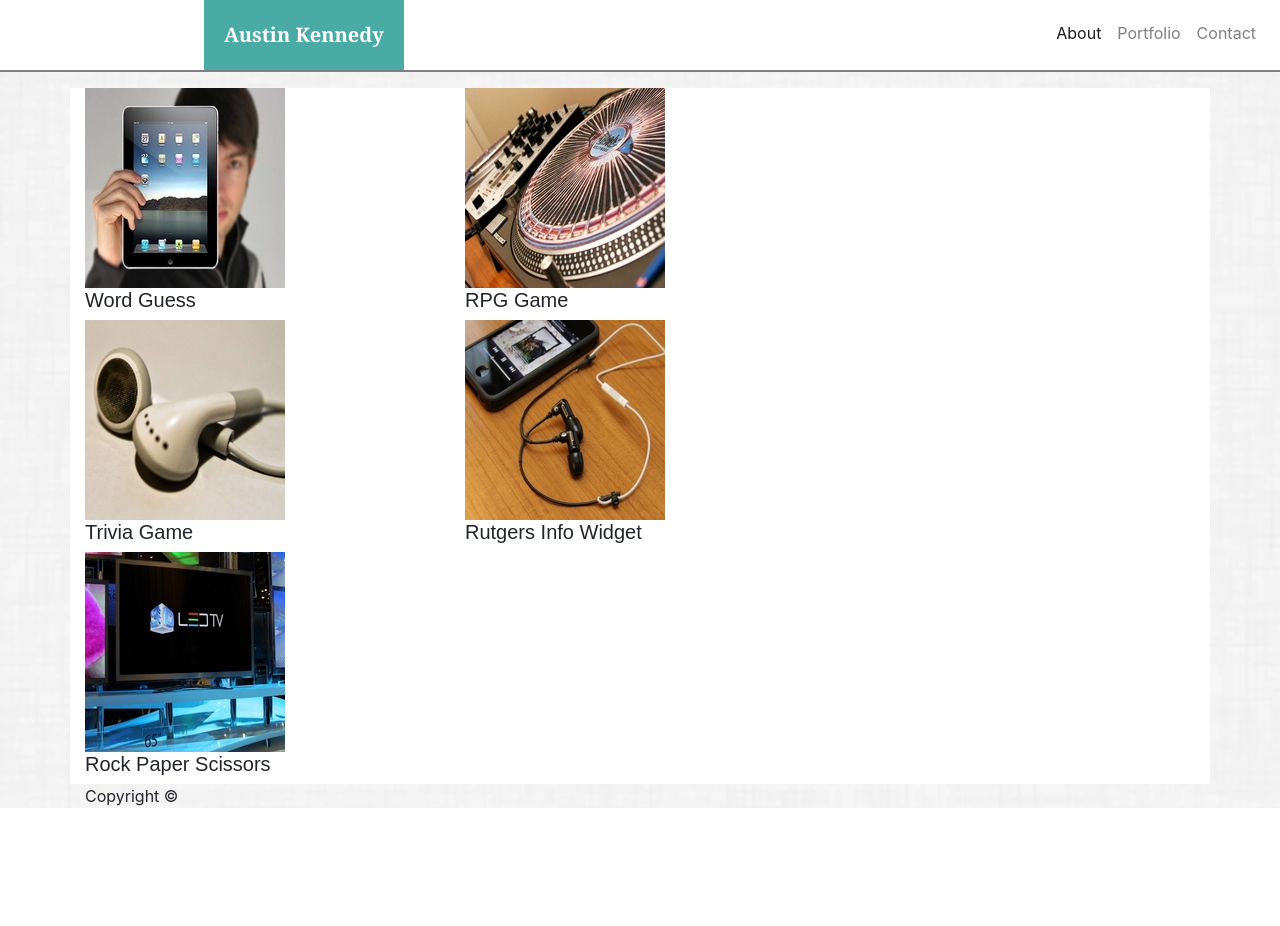
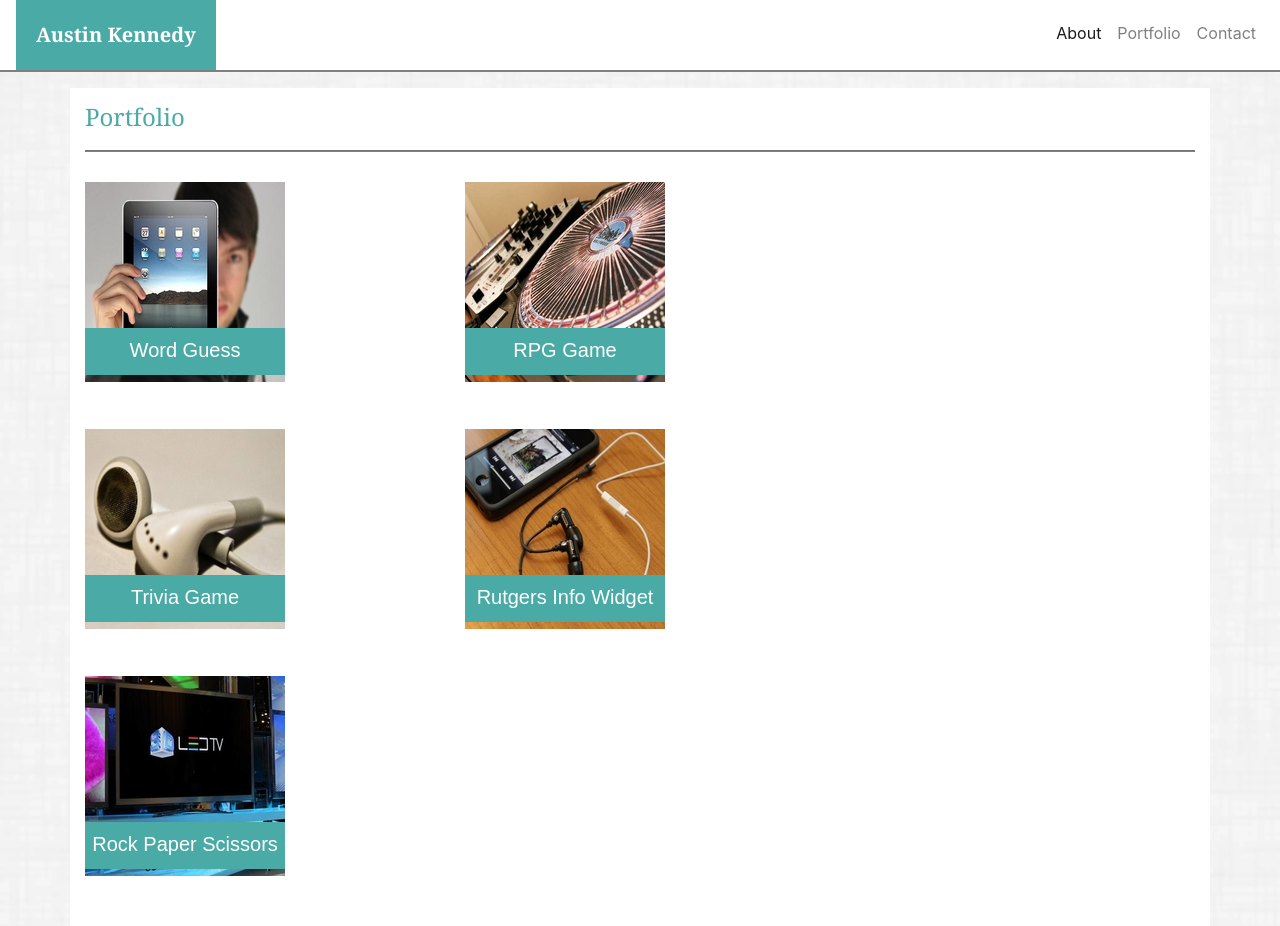
Before and after one commit to kennedyaustin/Bootstrap-Portfolio, a plain HTML site: page portfolio.html in a window 1280 px wide. Shown: the top 926 px of the page. Before the commit the page ends 808 px from the top, so only its background shows below. Drawn offline with nearby package versions, Linux system fonts and the light colour scheme.

Commit message:
finished portfolio body

```diff
--- a/assets/css/style.css
+++ b/assets/css/style.css
@@ -7,8 +7,22 @@
 }
 
 #portfolioBox {
+    padding: 15px;
     background-color: #ffffff;
 }
+
+#portBoxheader {
+    color: #4aaaa5;
+    font-family: Georgia, 'Times New Roman', Times, serif;
+    font-weight: bold;
+}
+
+#indBoxheader {
+    color: #4aaaa5;
+    font-family: Georgia, 'Times New Roman', Times, serif;
+    font-weight: bold;
+}
+
 
 body {
     background-image: url("../images/dust_scratches.png");
@@ -17,13 +31,30 @@ body {
 
 h5 {
     font-family: 'Arial', 'Helvetica Neue', Helvetica, sans-serif;
+    color: #ffffff;
+}
+
+hr {
+    background-color: gray;
+    height: 1px;
+    width: 100%;
+    margin: 10px 15px 30px 15px;
 }
 
 .navbar {
     border-bottom: 2px solid gray;
 }
 
-@media screen and (min-width: 500px) {
+.blueboxes {
+    position: relative;
+    background-color: #4aaaa5;
+    text-align: center;
+    width: 200px;
+    bottom: 54px;
+    padding: 10px 0 5px 0;
+}
+
+@media screen and (max-width: 560px) and (min-width: 1056px) {
     #header {
         margin-left: 188px;
     }
--- a/portfolio.html
+++ b/portfolio.html
@@ -9,9 +9,33 @@
   <link rel="stylesheet" type="text/css" href="assets/css/style.css">
 </head>
 
+<!-- <header>
+
+  <nav class="navbar navbar-expand-lg navbar-light bg-white">
+    <a class="navbar-brand my-n2" id="header" href="#">Austin Kennedy</a>
+    <button class="navbar-toggler" type="button" data-toggle="collapse" data-target="#navbarNav" aria-controls="navbarNav" aria-expanded="false" aria-label="Toggle navigation">
+      <span class="navbar-toggler-icon"></span>
+    </button>
+    <div class="collapse navbar-collapse" id="navbarNav">
+      <ul class="navbar-nav ml-auto mb-1">
+        <li class="nav-item active">
+          <a class="nav-link" href="#">About</Menu> <span class="sr-only">(current)</span></a>
+        </li>
+        <li class="nav-item">
+          <a class="nav-link" href="#">Portfolio</a>
+        </li>
+        <li class="nav-item">
+          <a class="nav-link" href="#">Contact</a>
+        </li>
+      </ul>
+    </div>
+  </nav>
+
+</header> -->
+
 <body>
 
-  <header id="masthead">
+  <header>
 
     <nav class="navbar navbar-expand-lg navbar-light bg-white">
       <a class="navbar-brand my-n2" id="header" href="#">Austin Kennedy</a>
@@ -37,43 +61,67 @@
 
   <div class= "container mt-3" id="portfolioBox">
 
+    <div class="row">
+
+      <div class= "col-md-4" id="portBoxheader">
+
+        <h4>Portfolio</h4>
+
+      </div>
+      <hr>
+
+    </div>
+
     <div class= "row">
 
-      <div class=" col-md-4">
+      <div class= "col-md-4">
         <img src="assets/images/technics-q-c-640-480-1.jpg" alt="Word Guess">
 
+        <div class= "blueboxes">
           <h5>Word Guess</h5>
         </div>
 
-      <div class=" col-md-4">
+      </div>
+
+      <div class= "col-md-4">
         <img src="assets/images/technics-q-c-640-480-2.jpg" alt="RPG Game">
 
+        <div class= "blueboxes">
           <h5>RPG Game</h5>
+        </div>
+
       </div>
 
     </div>
 
     <div class= "row">
 
-      <div class=" col-md-4">
+      <div class= "col-md-4">
         <img src="assets/images/technics-q-c-640-480-5.jpg" alt="Trivia Game">
 
+        <div class= "blueboxes">
           <h5>Trivia Game</h5>
         </div>
 
-      <div class=" col-md-4">
+      </div>
+
+      <div class= "col-md-4">
         <img src="assets/images/technics-q-c-640-480-7.jpg" alt="Rutgers Info Widget">
 
+        <div class= "blueboxes">
           <h5>Rutgers Info Widget</h5>
+        </div>
+
       </div>
 
     </div>
 
     <div class= "row">
 
-      <div class=" col-md-4">
+      <div class= "col-md-4">
         <img src="assets/images/technics-q-c-640-480-9.jpg" alt="Rock Paper Scissors">
 
+        <div class= "blueboxes">
           <h5>Rock Paper Scissors</h5>
         </div>
 
@@ -81,48 +129,7 @@
 
     </div>
 
-
-
-
-
-
-
-
-
-
-  <!-- <div id="main-container" class="container">
-    <section class="main-section">
-      <h1>Portfolio</h1>
-
-      <div class="work">
-        <img src="assets/images/technics-q-c-640-480-1.jpg" alt="Word Guess">
-
-        <h3>Word Guess</h3>
   </div>
-      <div class="work">
-        <img src="assets/images/technics-q-c-640-480-2.jpg" alt="RPG Game">
-
-        <h3>RPG Game</h3>
-      </div>
-      <div class="work">
-        <img src="assets/images/technics-q-c-640-480-5.jpg" alt="Trivia Game">
-
-        <h3>Trivia Game</h3>
-      </div>
-      <div class="work">
-        <img src="assets/images/technics-q-c-640-480-7.jpg" alt="Rutgers Info Widget">
-
-        <h3>Rutgers Info Widget</h3>
-      </div>
-      <div class="work">
-        <img src="assets/images/technics-q-c-640-480-9.jpg" alt="Rock Paper Scissors">
-
-        <h3>Rock Paper Scissors</h3>
-      </div>
-
-    </section>
-
-  </div> -->
 
   <footer>
     <div class="container">
```
Also changed, not shown: index.html (+28 -1 lines). Lines whose indentation alone changed are shown as unchanged.
